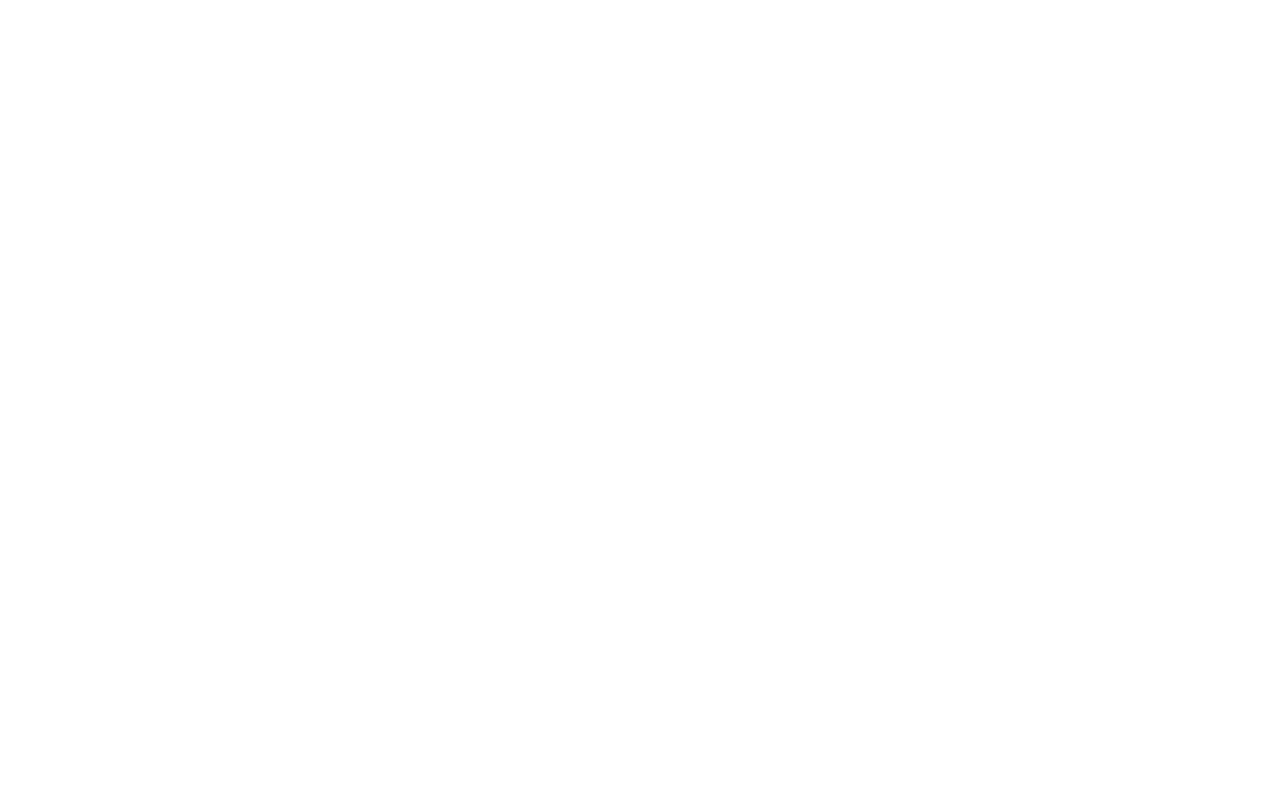
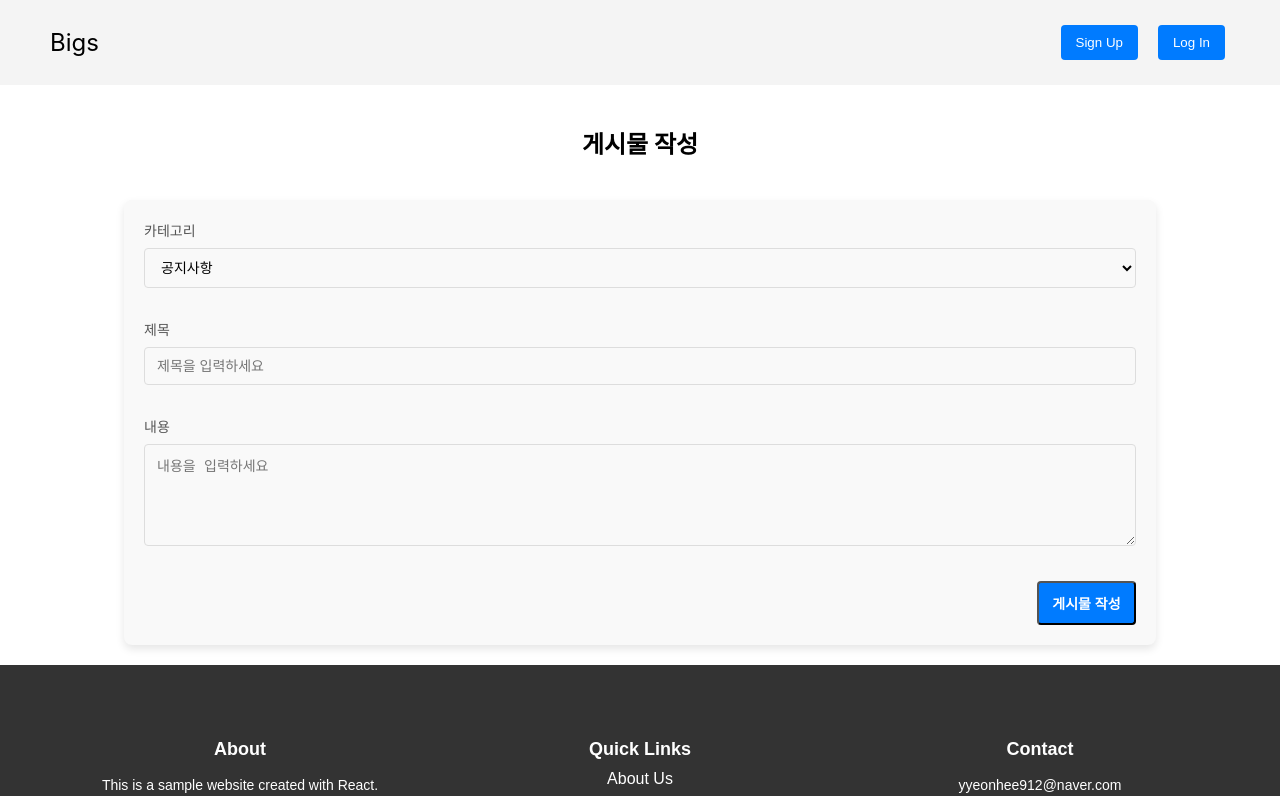
Before and after one commit to kimyeonhee912/Bigs-Front-End, a React (Create React App) app: page /create-post in a window 1280 px wide. Before the commit this address had no page. Shown: the top 796 px of the page. Built offline with nearby package versions, Linux system fonts and the light colour scheme.

Commit message:
feat: 게시물 작성 페이지 구현

```diff
--- a/src/App.js
+++ b/src/App.js
@@ -1,15 +1,21 @@
 import React from "react";
 import { BrowserRouter as Router, Routes, Route } from "react-router-dom";
 import Home from "./pages/Home/Home";
+import PostCreatePage from "./pages/Post/PostCreatePage";
+import { HomeHeader } from "./components/Home/HomeHeader";
+import { HomeFooter } from "./components/Home/HomeFooter";
 
 function App() {
   return (
     <div className="App">
+      <HomeHeader />
       <Router>
         <Routes>
           <Route path="/" element={<Home />} />
+          <Route path="create-post" element={<PostCreatePage />} />
         </Routes>
       </Router>
+      <HomeFooter />
     </div>
   );
 }
--- a/src/components/Home/HomeFooter.jsx
+++ b/src/components/Home/HomeFooter.jsx
@@ -24,11 +24,11 @@
         </div>
         <div className="footer-section">
           <h4>Contact</h4>
-          <p>Email: info@example.com</p>
+          <p>yyeonhee912@naver.com</p>
         </div>
       </div>
       <div className="footer-bottom">
-        <p>&copy; 2024 YourWebsite. All rights reserved.</p>
+        <p>&copy; 2024 yeonhee. All rights reserved.</p>
       </div>
     </footer>
   );
--- a/src/components/Home/HomeMain.jsx
+++ b/src/components/Home/HomeMain.jsx
@@ -1,13 +1,22 @@
 import React from "react";
 import "./HomeMain.css";
 import { Post } from "./Post";
+import { useNavigate } from "react-router-dom"; // useNavigate 훅 가져오기
 
 export const HomeMain = () => {
+  const navigate = useNavigate();
+
+  const handleAddPost = () => {
+    navigate("/create-post"); // 버튼 클릭 시 "/create-post"로 이동
+  };
+
   return (
     <main className="home-main">
       <h2>Posts</h2>
       <div className="post-container">
-        <button className="button add-post">Add New Post</button>
+        <button className="button add-post" onClick={handleAddPost}>
+          Add New Post
+        </button>
         <Post />
         <Post />
 
--- a/src/pages/Home/Home.jsx
+++ b/src/pages/Home/Home.jsx
@@ -1,8 +1,6 @@
 import React from "react";
 import "./Home.css";
-import { HomeHeader } from "../../components/Home/HomeHeader";
 import { HomeMain } from "../../components/Home/HomeMain";
-import { HomeFooter } from "../../components/Home/HomeFooter";
 
 /*
 - 사용자 회원가입
@@ -14,15 +12,7 @@
 const Home = () => {
   return (
     <div className="container">
-      <HomeHeader />
-
-      <section>
-        <HomeMain />
-      </section>
-
-      <section>
-        <HomeFooter />
-      </section>
+      <HomeMain />
     </div>
   );
 };
--- /dev/null
+++ b/src/pages/Post/PostCreatePage.css
@@ -0,0 +1,87 @@
+/* 게시물 작성 페이지 스타일 */
+
+/* 전체 컨테이너 */
+.post-create-container {
+  display: flex;
+  flex-direction: column;
+  align-items: center;
+  padding: 20px;
+  width: 100%;
+  box-sizing: border-box;
+}
+
+.post-create-header {
+  text-align: center;
+  margin-bottom: 20px;
+}
+
+/* 폼 스타일 */
+form {
+  width: 100%;
+  max-width: 80%;
+  padding: 20px;
+  background-color: #f9f9f9;
+  border-radius: 8px;
+  box-shadow: 0 4px 8px rgba(0, 0, 0, 0.1);
+  margin-top: 20px;
+}
+
+.post-create-label-input {
+  margin-bottom: 15px;
+  width: 100%;
+  box-sizing: border-box;
+}
+
+/* 레이블 스타일 */
+.post-create-label {
+  display: block;
+  font-size: 14px;
+  font-weight: 500;
+  color: #555;
+  margin-bottom: 8px;
+}
+
+.post-create-input {
+  width: 100%;
+  padding: 10px 12px;
+  border: 1px solid #ddd;
+  border-radius: 4px;
+  font-size: 14px;
+  outline: none;
+  background-color: #f9f9f9;
+  margin-bottom: 16px;
+  box-sizing: border-box;
+}
+
+.post-create-input:focus {
+  border-color: #007bff;
+  box-shadow: 0 0 4px rgba(0, 123, 255, 0.5);
+}
+
+/* 버튼 스타일 */
+.post-create-button {
+  display: block;
+  width: 10%;
+  padding: 10px;
+  font-size: 14px;
+  background-color: #007bff;
+  color: white;
+  font-weight: bold;
+  text-align: center;
+  border-radius: 4px;
+  cursor: pointer;
+  transition: background-color 0.3s ease;
+  margin-left: auto; /* 오른쪽 정렬 */
+  outline: none;
+}
+
+.post-create-button:hover {
+  background-color: #0056b3;
+}
+
+/* 에러 메시지 */
+.post-create-error {
+  margin-top: 8px;
+  font-size: 13px;
+  color: #d9534f;
+}
--- /dev/null
+++ b/src/pages/Post/PostCreatePage.jsx
@@ -0,0 +1,97 @@
+import React, { useState } from "react";
+import "./PostCreatePage.css"; // 스타일을 추가할 경우
+
+const PostCreatePage = () => {
+  const [title, setTitle] = useState("");
+  const [content, setContent] = useState("");
+  const [category, setCategory] = useState("NOTICE");
+  const [errorMessage, setErrorMessage] = useState("");
+
+  const handleSubmit = (e) => {
+    e.preventDefault();
+
+    // 폼 필드 검증
+    if (!title || !content) {
+      setErrorMessage("제목과 내용을 모두 입력해주세요.");
+      return;
+    }
+
+    // 게시물 데이터 처리 로직 (예: 서버에 전송)
+    const postData = {
+      title,
+      content,
+      category,
+    };
+
+    console.log("게시물 생성:", postData);
+
+    // 성공적으로 제출 후 페이지 리셋
+    setTitle("");
+    setContent("");
+    setCategory("NOTICE");
+    setErrorMessage("");
+  };
+
+  return (
+    <div className="post-create-container">
+      <h2 className="post-create-header">게시물 작성</h2>
+      <form onSubmit={handleSubmit}>
+        <div className="post-create-label-input">
+          <label className="post-create-label" htmlFor="category">
+            카테고리
+          </label>
+          <select
+            id="category"
+            value={category}
+            onChange={(e) => setCategory(e.target.value)}
+            className="post-create-input"
+          >
+            <option value="NOTICE">공지사항</option>
+            <option value="NEWS">뉴스</option>
+            <option value="EVENT">이벤트</option>
+          </select>
+        </div>
+
+        <div className="post-create-label-input">
+          <label className="post-create-label" htmlFor="title">
+            제목
+          </label>
+          <input
+            type="text"
+            id="title"
+            value={title}
+            onChange={(e) => setTitle(e.target.value)}
+            className="post-create-input"
+            placeholder="제목을 입력하세요"
+            required
+          />
+        </div>
+
+        <div className="post-create-label-input">
+          <label className="post-create-label" htmlFor="content">
+            내용
+          </label>
+          <textarea
+            id="content"
+            value={content}
+            onChange={(e) => setContent(e.target.value)}
+            className="post-create-input"
+            placeholder="내용을 입력하세요"
+            rows="5"
+            required
+          />
+        </div>
+
+        {errorMessage && (
+          <div className="post-create-error">{errorMessage}</div>
+        )}
+
+        <button type="submit" className="post-create-button">
+          게시물 작성
+        </button>
+      </form>
+    </div>
+  );
+};
+
+export default PostCreatePage;
```
